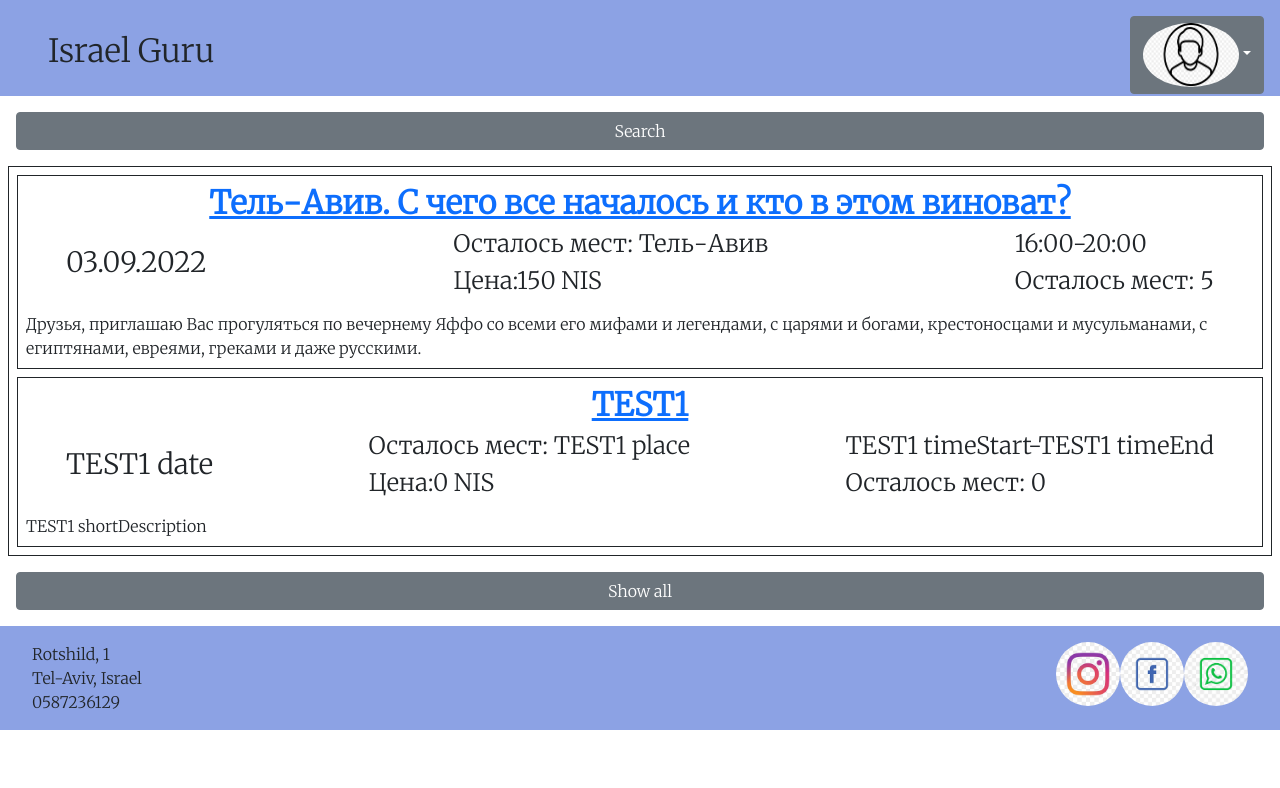
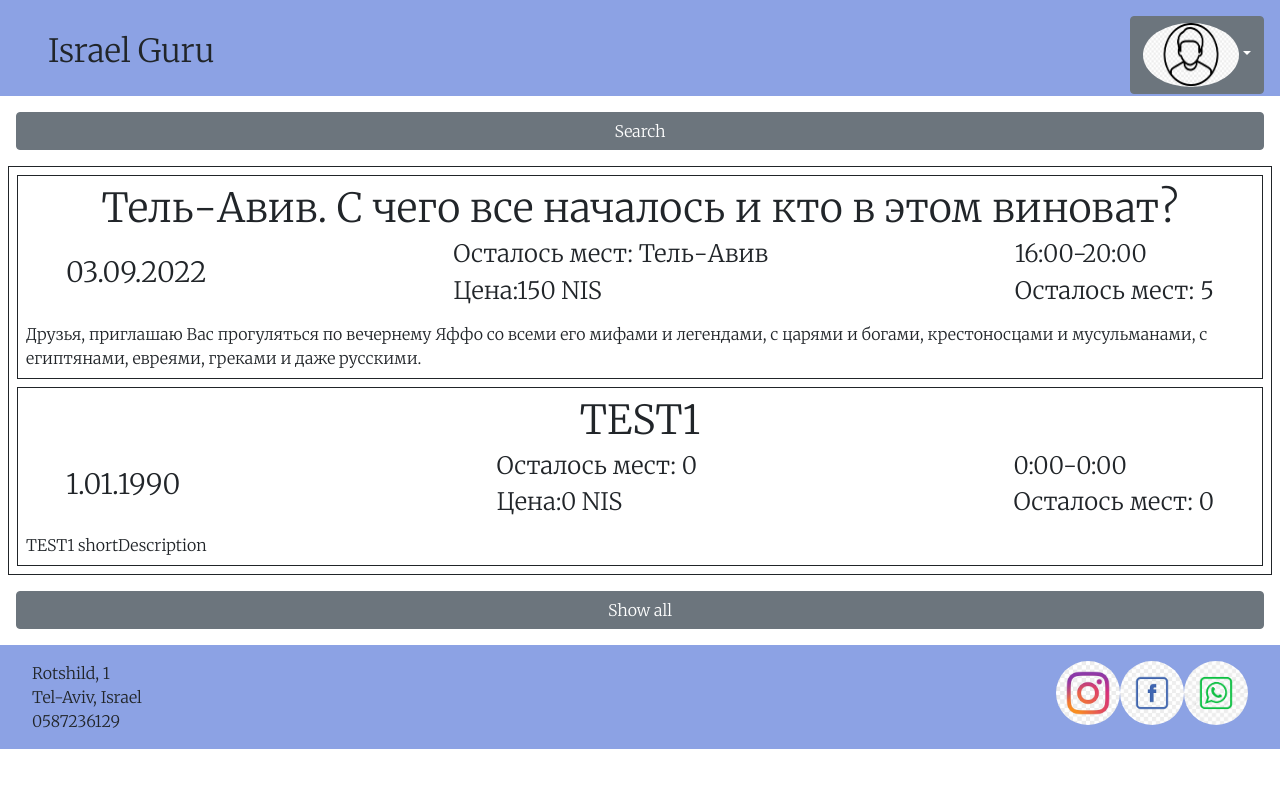
Before and after one commit to Hiirsh/Israel_Guru_Gretchko_Podolski, a React (Create React App) app: page / in a window 1280 px wide. Shown: the top 788 px of the page. Built offline with nearby package versions, Linux system fonts and the light colour scheme.

Commit message:
Made page routing

```diff
--- a/src/components/Main.jsx
+++ b/src/components/Main.jsx
@@ -1,23 +1,23 @@
 import React from 'react';
-import Events from './Main/Events';
+import EventsList from './Main/EventsList';
 import {Routes, Route, useSearchParams} from 'react-router-dom';
-import EventExtended from './Main/EventExtended';
+import EventPage from './Main/EventPage';
+import {eventPage} from '../utils/constants';
 
 export default function Main() {
     const url = new URL(window.location.href);
-    console.log(url);
+    // console.log(url);
     const pageId = url.searchParams.get('id');
-    console.log(pageId);
+    // console.log(pageId);
 
     return (
         <Routes>
-            <Route path={`/`} element={<Events />}>
-                <Route
-                    path={`?id=${pageId}`}
-                    // path={`${pageId}`}
-                    element={<EventExtended id={pageId} />}
-                />
-            </Route>
+            <Route path={`/`} element={<EventsList />} />
+            <Route
+                path={`/${eventPage}/:pageId`}
+                // path={`${pageId}`}
+                element={<EventPage id={pageId} />}
+            />
         </Routes>
     );
 }
--- /dev/null
+++ b/src/components/Main/Event.jsx
@@ -0,0 +1,36 @@
+import React from 'react';
+import {useNavigate} from 'react-router-dom';
+import {eventPage} from '../../utils/constants';
+import EventMainInfo from './EventMainInfo';
+// import style from '..//..//componentStyles/Event.css';
+
+export default function EventInList(props) {
+    const navigate = useNavigate();
+    // console.log(props.ev);
+    const ev = props.ev;
+    const isExtended = props.extended;
+    return (
+        <div>
+            <h1
+                className="text-center m-2 eventTitle"
+                onClick={() => navigate(`/${eventPage}/${ev.id}`)}
+            >{`${ev.title}`}</h1>
+            {/* <div className="d-flex flex-row justify-content-between ms-5 me-5 mt-2 mb-2">
+                <h3 className="d-flex align-items-center">{`${ev.date}`}</h3>
+                <div>
+                    <h4>Осталось мест: {`${ev.place}`}</h4>{' '}
+                    <h4>Цена:{`${ev.price}`} NIS</h4>
+                </div>
+                <div>
+                    <h4>{`${ev.timeStart}-${ev.timeEnd}`}</h4>
+                    <h4>Осталось мест: {`${ev.freeSpace}`}</h4>
+                </div>
+            </div> */}
+            <EventMainInfo ev={ev} />
+            <div className="text-left m-2">{`${ev.preview}`}</div>
+            <div className="text-left m-2">
+                {`${isExtended ? ev.description : ''}`}
+            </div>
+        </div>
+    );
+}
--- a/src/components/Main/EventInList.jsx
+++ /dev/null
@@ -1,43 +0,0 @@
-import React, {useContext, useState} from 'react';
-import {Link, useNavigate} from 'react-router-dom';
-import {Context} from '../../utils/Context';
-import style from '..//..//componentStyles/Event.css';
-
-export default function EventInList(props) {
-    const navigate = useNavigate();
-    const handleClick = e => {
-        e.preventDefault();
-        navigate(`?id=${props.id}`);
-    };
-    const pageToRender = useContext(Context);
-
-    return (
-        <div>
-            <Link
-                to={`?id=${props.id}`}
-                // to={`${props.id}`}
-                onClick={/* () => navigate(`?id=${props.id}`) */ handleClick}
-            >
-                <h1
-                    className="text-center m-2 eventTitle"
-                    href="*"
-                >{`${props.title}`}</h1>
-            </Link>
-            <div className="d-flex flex-row justify-content-between ms-5 me-5 mt-2 mb-2">
-                <h3 className="d-flex align-items-center">{`${props.date}`}</h3>
-                <div>
-                    <h4>Осталось мест: {`${props.place}`}</h4>{' '}
-                    <h4>Цена:{`${props.price}`} NIS</h4>
-                </div>
-                <div>
-                    <h4>{`${props.timeStart}-${props.timeEnd}`}</h4>
-                    <h4>Осталось мест: {`${props.freeSpace}`}</h4>
-                </div>
-            </div>
-            <div className="text-left m-2">{`${props.shortDesctiption}`}</div>
-            <div className="text-left m-2">{`${
-                props.fullDescription || ''
-            }`}</div>
-        </div>
-    );
-}
--- /dev/null
+++ b/src/components/Main/EventMainInfo.jsx
@@ -0,0 +1,18 @@
+import React from 'react';
+
+export default function EventMainInfo(props) {
+    const ev = props.ev;
+    return (
+        <div className="d-flex flex-row justify-content-between ms-5 me-5 mt-2 mb-2">
+            <h3 className="d-flex align-items-center">{`${ev.date}`}</h3>
+            <div>
+                <h4>Осталось мест: {`${ev.place}`}</h4>{' '}
+                <h4>Цена:{`${ev.price}`} NIS</h4>
+            </div>
+            <div>
+                <h4>{`${ev.timeStart}-${ev.timeEnd}`}</h4>
+                <h4>Осталось мест: {`${ev.freeSpace}`}</h4>
+            </div>
+        </div>
+    );
+}
--- /dev/null
+++ b/src/components/Main/EventPage.jsx
@@ -0,0 +1,37 @@
+import React from 'react';
+import {useSelector} from 'react-redux';
+import Event from './Event';
+import EventMainInfo from './EventMainInfo';
+
+export default function EventPage() {
+    const eventId = Number(window.location.pathname.replace('/event/', '')); //Это ШЭДЭВР!!!!!!
+    const {events} = useSelector(state => state.events);
+    const eventExt = events.find(ev => ev.id === eventId);
+
+    return (
+        <div>
+            <Event ev={eventExt} extended={true} />
+            <EventMainInfo ev={eventExt} />
+        </div>
+    );
+}
+
+{
+    /* <h1
+className="text-center m-2 eventTitle"
+href="*"
+>{`${eventExt.title}`}</h1>
+<div className="d-flex flex-row justify-content-between ms-5 me-5 mt-2 mb-2">
+<h3 className="d-flex align-items-center">{`${eventExt.date}`}</h3>
+<div>
+    <h4>Осталось мест: {`${eventExt.place}`}</h4>{' '}
+    <h4>Цена:{`${eventExt.price}`} NIS</h4>
+</div>
+<div>
+    <h4>{`${eventExt.timeStart}-${eventExt.timeEnd}`}</h4>
+    <h4>Осталось мест: {`${eventExt.freeSpace}`}</h4>
+</div>
+</div>
+<div className="text-left m-2">{`${eventExt.shortDescription}`}</div>
+<div className="text-left m-2">{`${eventExt.fullDescription}`}</div> */
+}
--- a/src/components/Main/Events.jsx
+++ b/src/components/Main/EventsList.jsx
@@ -1,7 +1,6 @@
-import React, {useEffect, useState} from 'react';
+import React, {useState} from 'react';
 import {useSelector} from 'react-redux';
-import EventInList from './EventInList';
-import EventExtended from './EventExtended';
+import Event from './Event';
 
 export default function Events() {
     const [isCollapced, setCollapse] = useState(true);
@@ -21,22 +20,24 @@ export default function Events() {
             <div className="border border-dark m-2">
                 {eventsRender.map((item, index) => (
                     <div className="border border-dark m-2" key={index}>
-                        <EventInList
-                            id={item.id}
-                            place={item.place}
-                            date={item.date}
-                            timeStart={item.timeStart}
-                            timeEnd={item.timeEnd}
-                            price={item.price}
-                            shortDescription={item.shortDescription}
-                            // fullDescription={item.fullDescription}
-                            additionalInfo={item.additionalInfo}
-                            difficulty={item.difficulty}
-                            meetingPoint={item.meetingPoint}
-                            key={index}
-                            title={item.title}
-                            freeSpace={item.freeSpace}
-                            shortDesctiption={item.shortDescription}
+                        <Event
+                            ev={item}
+                            extended={false}
+                            // id={item.id}
+                            // place={item.place}
+                            // date={item.date}
+                            // timeStart={item.timeStart}
+                            // timeEnd={item.timeEnd}
+                            // price={item.price}
+                            // shortDescription={item.shortDescription}
+                            // // fullDescription={item.fullDescription}
+                            // additionalInfo={item.additionalInfo}
+                            // difficulty={item.difficulty}
+                            // meetingPoint={item.meetingPoint}
+                            // key={index}
+                            // title={item.title}
+                            // freeSpace={item.freeSpace}
+                            // shortDesctiption={item.shortDescription}
                         />
                     </div>
                 ))}
@@ -58,3 +59,19 @@ export default function Events() {
         </div>
     );
 }
+
+/* id={item.id}
+place={item.place}
+date={item.date}
+timeStart={item.timeStart}
+timeEnd={item.timeEnd}
+price={item.price}
+shortDescription={item.shortDescription}
+// fullDescription={item.fullDescription}
+additionalInfo={item.additionalInfo}
+difficulty={item.difficulty}
+meetingPoint={item.meetingPoint}
+key={index}
+title={item.title}
+freeSpace={item.freeSpace}
+shortDesctiption={item.shortDescription} */
--- a/src/reduxFiles/reducers/eventReducer.jsx
+++ b/src/reduxFiles/reducers/eventReducer.jsx
@@ -3,7 +3,7 @@ import {ADD_EVENT, REMOVE_EVENT} from '../actions/eventActions';
 export const initialState = {
     events: [
         {
-            id: 0,
+            id: 1,
             title: 'Тель-Авив. С чего все началось и кто в этом виноват?',
             place: 'Тель-Авив',
             date: '03.09.2022',
@@ -12,9 +12,12 @@ export const initialState = {
             price: 150,
             freeSpace: 5,
             totalSpace: 30,
-            shortDescription:
+            // shortDescription:
+            //     'Друзья, приглашаю Вас прогуляться по вечернему Яффо со всеми его мифами и легендами, с царями и богами, крестоносцами и мусульманами, с египтянами, евреями, греками и даже русскими.',
+            preview:
                 'Друзья, приглашаю Вас прогуляться по вечернему Яффо со всеми его мифами и легендами, с царями и богами, крестоносцами и мусульманами, с египтянами, евреями, греками и даже русскими.',
-            fullDescription:
+
+            description:
                 'В субботу 29-го февраля в 10 часов утра, состоится экскурсия «Побазарим» - прогулка по территории рынка Кармель (рынок не работает) и кварталу «Керем Тайманим». Не секрет, что евреи любят покушать. И любят покушать хорошо и обильно. Во многом этому способствует и то, что в Израиле сегодня проживают евреи, приехавшие из более чем ста стран. Это сто различных «кухонь», тысячи рецептов, это сотни различных приправ, добавок, фирменных секретов. И если в нашей стране еще изредка встречается некоторый «внутренний расизм» — по странам рассеивания, то за столом все эти проблемы исчезают. Поэтому не возникает никаких удивлений фаршированная рыба на столе у марроканских евреев или джахнун, блюдо йеменских евреев, поданное на обед в семье польских евреев. Румыны пьют арак, русские — узо, а греки водку. Все вместе пьют вино. Еда и вино объединяет евреев, так же как их Великая Книга. В ближайшую субботу, 29-го февраля, я хочу пригласить вас на экскурсию, которая посвящена еде, базару (ну, а где еще покупают еду), евреям и.. морю. Не обойдется, конечно, и без историй о войне, о политике и о развлечениях. Мы пройдем по субботнему рынку Кармель и по кварталу йеменских евреев Керем Тайманим. Экскурсия редкая, экспериментальная, провожу ее не часто.',
             additionalInfo:
                 'Участникам программ Маса и репатриантам до 1 года — 50% скидка',
@@ -23,49 +26,49 @@ export const initialState = {
                 'Часовая башня в Яффо. На перекрестке у фалафельной. На левой стороне от причала в пятницу в 19.00. Будем рады видеть вас и ваших детей (от 4 лет) и собак (от года).',
         },
         {
-            id: 1,
+            id: 2,
             title: 'TEST1',
-            place: 'TEST1 place',
-            date: 'TEST1 date',
-            timeStart: 'TEST1 timeStart',
-            timeEnd: 'TEST1 timeEnd',
+            place: '0',
+            date: '1.01.1990',
+            timeStart: '0:00',
+            timeEnd: '0:00',
             price: 0,
             freeSpace: 0,
             totalSpace: 0,
-            shortDescription: 'TEST1 shortDescription',
-            fullDescription: 'TEST1 fullDescription',
+            preview: 'TEST1 shortDescription',
+            description: 'TEST1 fullDescription',
             additionalInfo: 'TEST1 additionalInfo',
             difficulty: 'TEST1 difficulty',
             meetingPoint: 'TEST1 meetingPoint',
         },
         {
-            id: 2,
+            id: 3,
             title: 'TEST2',
-            place: 'TEST2 place',
-            date: 'TEST2 date',
-            timeStart: 'TEST2 timeStart',
-            timeEnd: 'TEST2 timeEnd',
+            place: '0',
+            date: '1.01.1990',
+            timeStart: '0:00',
+            timeEnd: '0:00',
             price: 0,
             freeSpace: 0,
             totalSpace: 0,
-            shortDescription: 'TEST2 shortDescription',
-            fullDescription: 'TEST2 fullDescription',
+            preview: 'TEST2 shortDescription',
+            description: 'TEST2 fullDescription',
             additionalInfo: 'TEST2 additionalInfo',
             difficulty: 'TEST2 difficulty',
             meetingPoint: 'TEST2 meetingPoint',
         },
         {
-            id: 3,
+            id: 4,
             title: 'TEST3',
-            place: 'TEST3 place',
-            date: 'TEST3 date',
-            timeStart: 'TEST3 timeStart',
-            timeEnd: 'TEST3 timeEnd',
+            place: '0',
+            date: '1.01.1990',
+            timeStart: '0:00',
+            timeEnd: '0:00',
             price: 0,
             freeSpace: 0,
             totalSpace: 0,
-            shortDescription: 'TEST3 shortDescription',
-            fullDescription: 'TEST3 fullDescription',
+            preview: 'TEST3 shortDescription',
+            description: 'TEST3 fullDescription',
             additionalInfo: 'TEST3 additionalInfo',
             difficulty: 'TEST3 difficulty',
             meetingPoint: 'TEST3 meetingPoint',
--- /dev/null
+++ b/src/utils/constants.jsx
@@ -0,0 +1,2 @@
+export const eventPage = 'event';
+export const homePage = '/';
```
Also changed, not shown: src/components/Main/EventExtended.jsx (deleted, +0 -32 lines), 2 other files (tests, documents, lock files or other folders).
